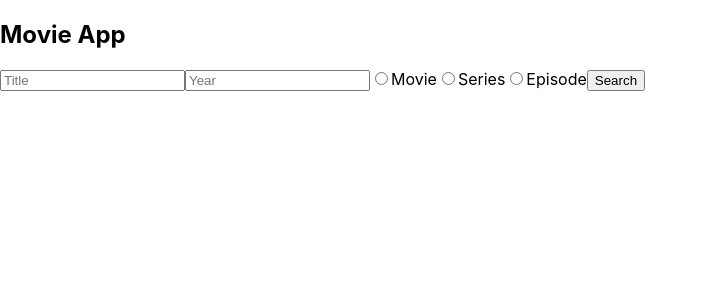
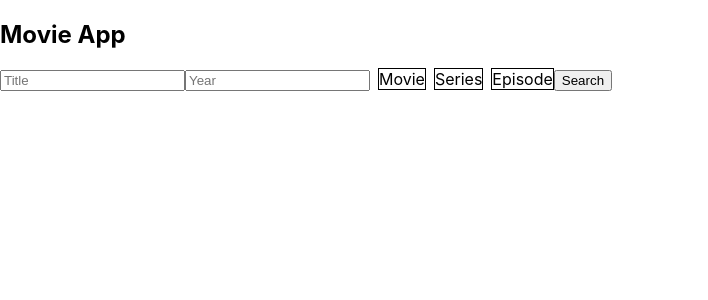
Before and after one commit to SkyLake13/movie-app, a React (Create React App) app: page / in a window 1280 px wide. Shown: the top 300 px of the page, without its empty margins (0-708 px from the left). Built offline with nearby package versions, Linux system fonts and the light colour scheme.

Commit message:
Code refactoring, Using a controlled radio component

```diff
--- a/src/components/Radio.tsx
+++ b/src/components/Radio.tsx
@@ -1,12 +1,46 @@
+import { ReactNode } from 'react';
 import styled from 'styled-components';
 
-export const Radio = styled.input.attrs(() => ({
+const Radio = styled.input.attrs(() => ({
     type: "radio"
 }))`
-
+    appearance: none;
 `;
 
+interface LabelProps {
+    selected?: boolean;
+}
 
-export const Label = styled.label`
+export const Label = styled.label<LabelProps>`
+    border: 1px solid black;
 
+    background-color: ${props =>  props.selected ? 'lightpink' : 'inherit'};
+
+
+    &:hover {
+        background-color: lightpink;
+    }
 `;
+
+interface RadioProps {
+    id: string,
+    name: string,
+    value: string,
+    children: ReactNode,
+    onChange: (value: string) => void,
+    selected?: boolean
+}
+
+export const RadioWithLabel = ({id, name, value, children, onChange, selected }: RadioProps) => {
+    return (
+        <>
+            <Radio name={name}
+                   id={id}
+                   value={value}
+                   onChange={ e => onChange(e.target.value)}/>
+            <Label htmlFor={id} selected={selected}>
+                {children}
+            </Label>
+        </>
+    );
+}
--- a/src/components/Search/Search.tsx
+++ b/src/components/Search/Search.tsx
@@ -1,17 +1,24 @@
-import { FormEvent, ReactNode, useState,  } from "react";
+import { FormEvent, useState } from "react";
 
 import { Button } from "../Button";
-import { Label, Radio } from "../Radio";
+import { RadioWithLabel } from "../Radio";
 import { Textbox } from "../Textbox";
 
+interface SearchEvent {
+    search: string,
+    year: string,
+    type: string
+}
 interface Props {
-    onSearch: ({ search, year, type }:{ search: string, year: string, type: string }) => void;
+    onSearch: (event: SearchEvent) => void;
 }
 
 const Search = ({ onSearch }: Props) => {
     const [search, setSearch] = useState<string>('');
     const [year, setYear] = useState<string>('');
     const [type, setType] = useState<string>('');
+
+    console.log(type);
 
     const formSubmit = (e: FormEvent<HTMLFormElement>) => {
         e.preventDefault();
@@ -34,18 +41,21 @@ const Search = ({ onSearch }: Props) => {
             <RadioWithLabel name="type"
                             id="movie"
                             value="movie"
+                            selected={ 'movie' === type }
                             onChange={ e => setType(e) }>
                 Movie
             </RadioWithLabel>
             <RadioWithLabel name="type"
                             id="series"
                             value="series"
+                            selected={ 'series' === type }
                             onChange={ e => setType(e) }>
                 Series
             </RadioWithLabel>
             <RadioWithLabel name="type"
                             id="episode"
                             value="episode"
+                            selected={ 'episode' === type }
                             onChange={ e => setType(e) }>
                 Episode
             </RadioWithLabel>
@@ -55,26 +65,6 @@ const Search = ({ onSearch }: Props) => {
     )
 }
 
+
+
 export { Search }
-
-interface RadioProps {
-    id: string,
-    name: string,
-    value: string,
-    children: ReactNode,
-    onChange: (value: string) => void
-}
-
-const RadioWithLabel = ({id, name, value, children, onChange }: RadioProps) => {
-    return (
-        <>
-            <Radio name={name}
-                   id={id}
-                   value={value}
-                   onChange={ e => onChange(e.target.value)}/>
-            <Label htmlFor={id}>
-                {children}
-            </Label>
-        </>
-    );
-}
--- a/src/views/MovieSearch.tsx
+++ b/src/views/MovieSearch.tsx
@@ -24,21 +24,21 @@ const MovieSearchView = () => {
 
 const MovieList = ({ movies }: { movies: Movie[] }) => {
     return (
-        <Flex>
-            { movies?.map((movie) =>
+        <FlexDiv>
+            {
+                movies?.map((movie) =>
                     (<CardLink key={movie.imdbID} to={`/${movie.imdbID}`}>
                         <MovieCard title={movie.Title}
                             year={movie.Year}
-                        imdbID={movie.imdbID}
                             type={movie.Type}
                             poster={movie.Poster} />
                     </CardLink>))
             }
-        </Flex>
+        </FlexDiv>
     );
 }
 
-const Flex = styled.div`
+const FlexDiv = styled.div`
     display: flex;
     flex-wrap: wrap;
 `;
```
Also changed, not shown: src/components/MovieCard/MovieCard.tsx (+3 -5 lines), src/views/MovieDetailView.tsx (+1 -1 lines). Lines whose indentation alone changed are shown as unchanged.
